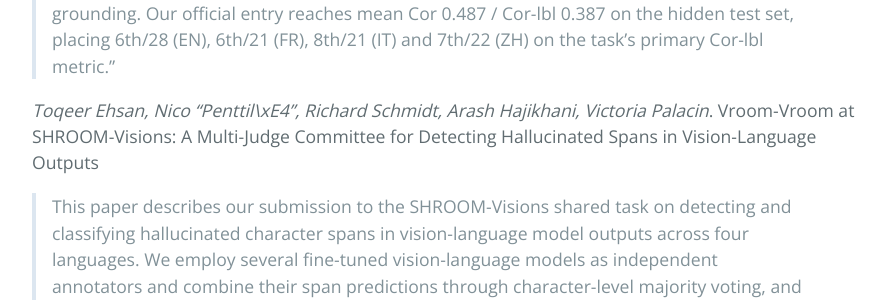
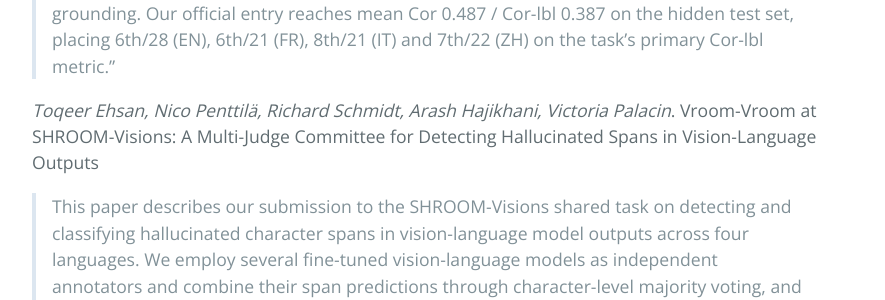
Before and after one commit to uncertainlp/uncertainlp.github.io, a Jekyll site: the page built from 2026/accepted-papers.md, in a window 1280 px wide and 900 px high, scrolled down 25555 px. Shown: the part 162-462 px from the top of the window, without its empty margins (192-1077 px from the left). Built offline with Jekyll 4.4.1, drawn with Linux system fonts in a browser that asks for light colours; our own code applies the rules of GitHub Pages for plain Markdown files; some of the changed text lies outside the part shown.

Commit message:
Update accepted-papers.md
utf-8 corrections

```diff
--- a/2026/accepted-papers.md
+++ b/2026/accepted-papers.md
@@ -196,7 +196,7 @@
 *Eli Schwartz*. Team Eye-Be-Am at SHROOM-Visions
 > "We present our system for the SHROOM-Visions 2026 shared task on character-level VLM hallucination detection. A small (4B-parameter) VLM is fine-tuned as a per-token classifier reading a two-token feature from its own hidden states\u2014the token being judged together with the state that predicted it\u2014and is ensembled with a ~400B zero-shot VLM judge at prediction time. Both components see off-the-shelf OCR of any visible in-image text. We use synthetic hallucination data generated by the large model as a source of ensemble diversity, and use validation to select feature layer, training data and OCR grounding. Our official entry reaches mean Cor 0.487 / Cor-lbl 0.387 on the hidden test set, placing 6th/28 (EN), 6th/21 (FR), 8th/21 (IT) and 7th/22 (ZH) on the task's primary Cor-lbl metric."
 
-*Toqeer Ehsan, Nico "Penttil\xE4", Richard Schmidt, Arash Hajikhani, Victoria Palacin*. Vroom-Vroom at SHROOM-Visions: A Multi-Judge Committee for Detecting Hallucinated    Spans in Vision-Language Outputs
+*Toqeer Ehsan, Nico Penttilä, Richard Schmidt, Arash Hajikhani, Victoria Palacin*. Vroom-Vroom at SHROOM-Visions: A Multi-Judge Committee for Detecting Hallucinated    Spans in Vision-Language Outputs
 > This paper describes our submission to the SHROOM-Visions shared task on detecting and classifying hallucinated character spans in vision-language model outputs across four languages. We employ several fine-tuned vision-language models as independent annotators and combine their span predictions through character-level majority voting, and additionally explore activation probes. The approach ranks first in three of four languages and places on the podium in every language and metric. Our analysis indicates that disagreement among diverse models tracks disagreement among human annotators.
 
 *Weerathep Rattanajaratkul, Alexander Panchenko, Elisei Rykov*. SmurfCat at SHROOM-Visions: Synthetic Augmentation for Multilingual Span-Level    Hallucination Detection
```
Also changed, not shown: other parts of 2026/accepted-papers.md (+1 -1 lines).
